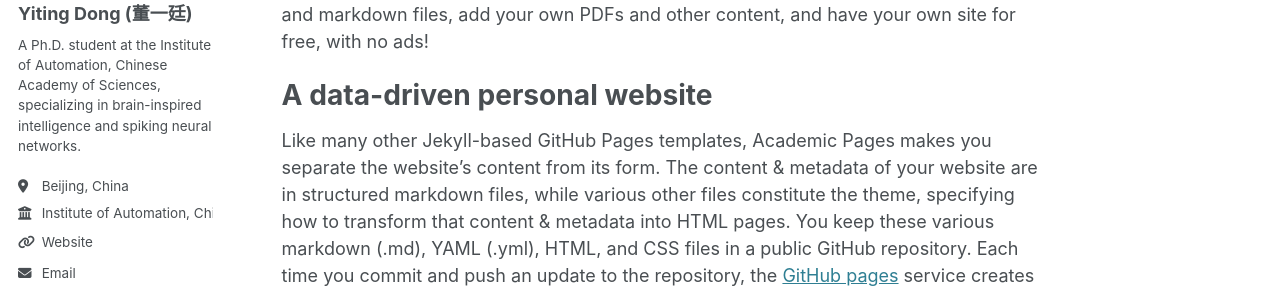
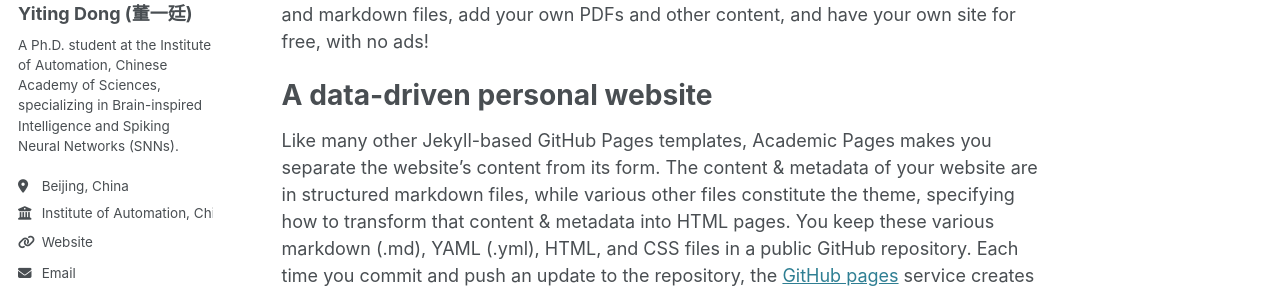
Before and after one commit to sunbaby01/sunbaby01.github.io, a Jekyll site: the page built from _pages/about.md, in a window 1280 px wide. Shown: the part 364-653 px from the top of the page. Built offline with Jekyll 4.4.1, drawn with Linux system fonts in a browser that asks for light colours; some web fonts are replaced.

Commit message:
Update _config.yml

```diff
--- a/_config.yml
+++ b/_config.yml
@@ -24,7 +24,7 @@ author:
   avatar           : "my_photo.jpg"
   name             : "Yiting Dong (董一廷)"
   pronouns         : # example: "she/her"
-  bio              : "A Ph.D. student at the Institute of Automation, Chinese Academy of Sciences, specializing in brain-inspired intelligence and spiking neural networks."
+  bio              : "A Ph.D. student at the Institute of Automation, Chinese Academy of Sciences, specializing in Brain-inspired Intelligence and Spiking Neural Networks (SNNs)."
   location         : "Beijing, China"
   employer         : "Institute of Automation, Chinese Academy of Sciences"
   uri              : ""
@@ -34,7 +34,7 @@ author:
   arxiv            : # URL - Update with the correct link to your profile
   googlescholar    : "https://scholar.google.com/citations?user=YLbBO9IAAAAJ"
   impactstory      : # URL
-  orcid            : "http://orcid.org/yourorcidurl"
+  orcid            : "http://orcid.org/0000-0002-8405-3139"
   semantic         : # URL
   pubmed           : # URL
   researchgate     : # URL
```
